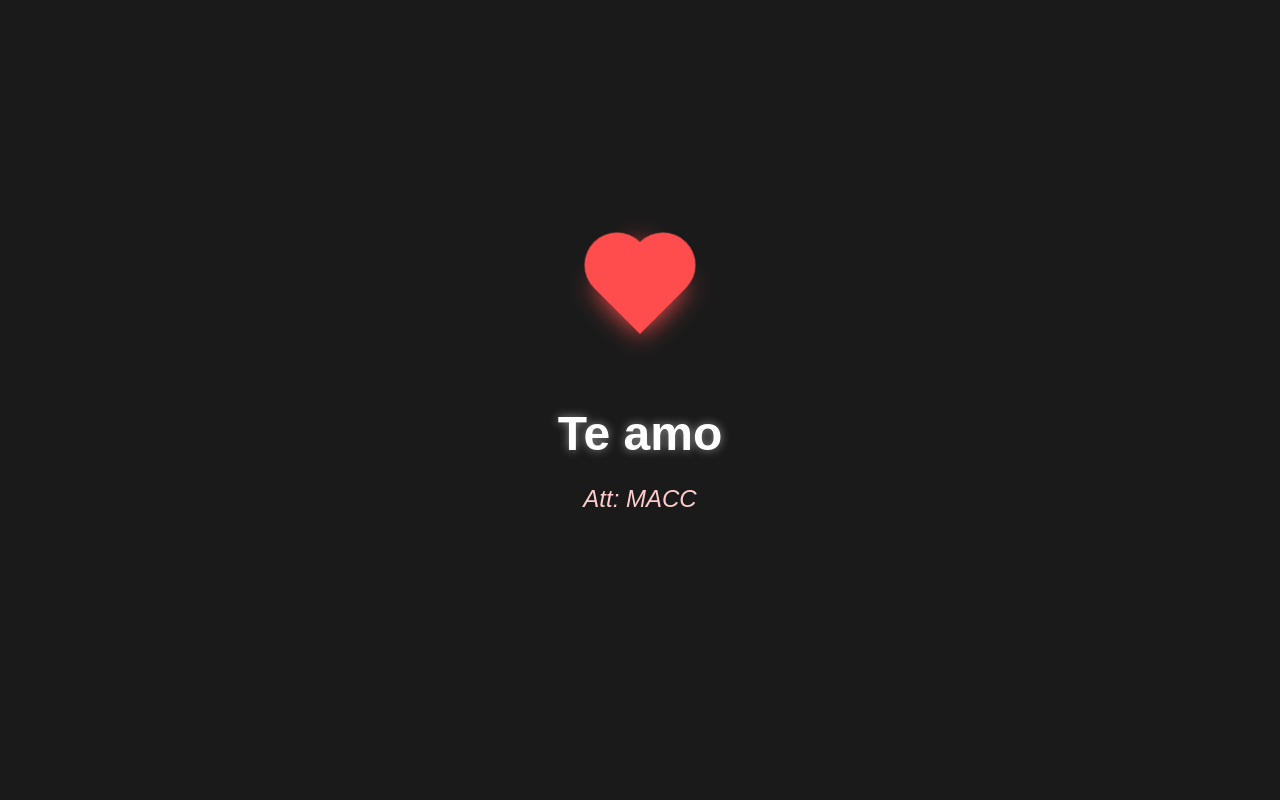
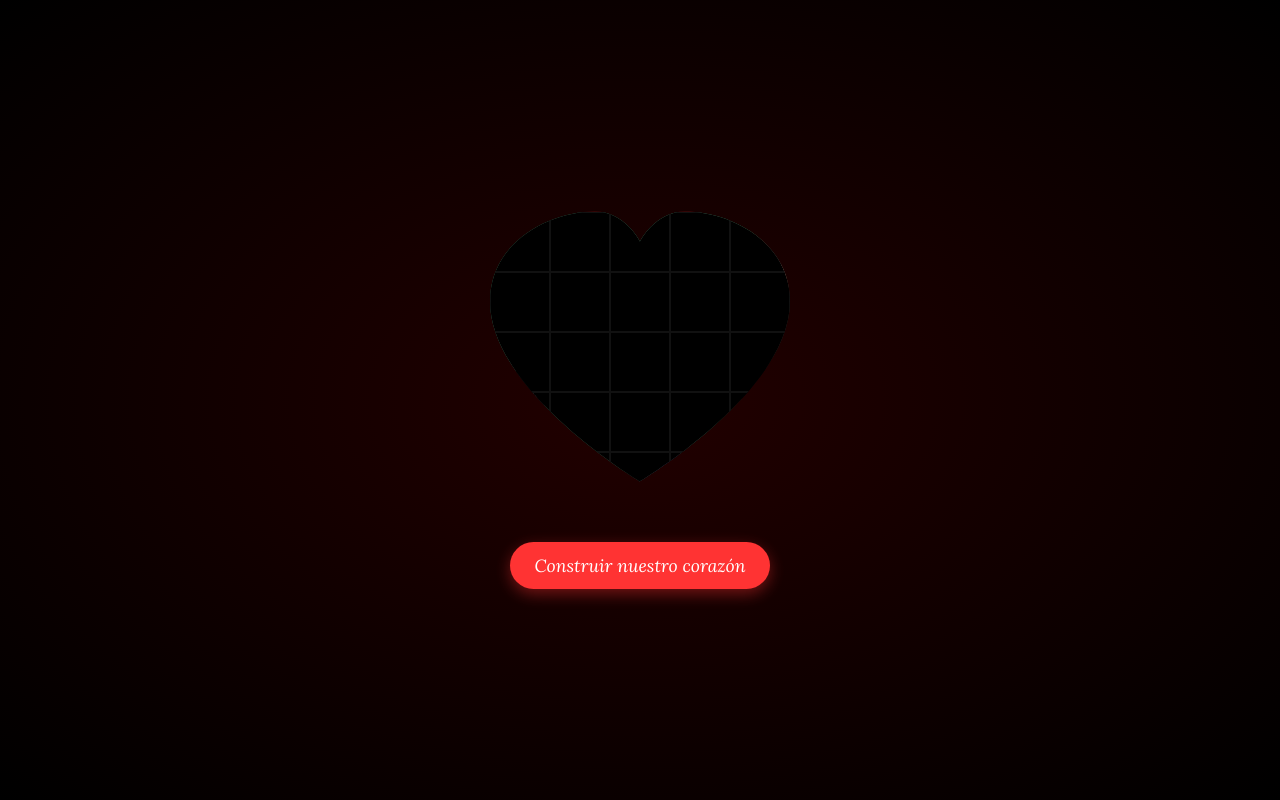
Before and after one commit to dragonc454-dotcom/cursi, a Flask app: page / in a window 1280 px wide. Run offline with Flask 3, Linux system fonts and the light colour scheme.

Commit message:
mejorado

```diff
--- a/templates/index.html
+++ b/templates/index.html
@@ -3,80 +3,196 @@
 <head>
     <meta charset="UTF-8">
     <meta name="viewport" content="width=device-width, initial-scale=1.0">
-    <title>Para ti</title>
+    <title>Para MACC</title>
+    <link href="https://fonts.googleapis.com/css2?family=Dancing+Script:wght@700&family=Lora:ital@1&display=swap" rel="stylesheet">
     <style>
         body {
-            background-color: #1a1a1a;
+            background: radial-gradient(ellipse at center, #220000 0%, #000000 100%);
             display: flex;
             flex-direction: column;
             align-items: center;
             justify-content: center;
-            height: 100vh;
+            min-height: 100vh;
             margin: 0;
-            font-family: 'Arial', sans-serif;
-            overflow: hidden;
+            font-family: 'Lora', serif;
+            color: white;
+            overflow: hidden; /* Evita barras de desplazamiento durante animaciones */
         }
 
-        /* El Corazón */
-        .heart {
-            background-color: #ff4d4d;
-            display: inline-block;
-            height: 50px;
-            margin: 0 10px;
+        /* --- Contenedor Principal del Corazón --- */
+        .heart-wrapper {
             position: relative;
-            top: 0;
-            transform: rotate(-45deg);
-            width: 50px;
-            animation: beat 1.2s infinite;
-            box-shadow: 0 0 20px #ff4d4d;
+            width: 300px;
+            height: 300px;
+            margin-bottom: 30px;
+             /* Esto recorta TODO lo que esté dentro (imagen y cuadrícula) en forma de corazón */
+            clip-path: path('M150 270 C 150 270, 0 180, 0 90 C 0 30, 60 0, 105 0 C 135 0, 150 30, 150 30 C 150 30, 165 0, 195 0 C 240 0, 300 30, 300 90 C 300 180, 150 270, 150 270 Z');
+            box-shadow: 0 0 20px rgba(255, 50, 50, 0.5);
         }
 
-        .heart:before,
-        .heart:after {
-            content: "";
-            background-color: #ff4d4d;
-            border-radius: 50%;
-            height: 50px;
+        /* La imagen real */
+        .heart-image {
+            width: 100%;
+            height: 100%;
+            object-fit: cover; /* Asegura que la imagen cubra todo el espacio sin deformarse */
             position: absolute;
-            width: 50px;
+            top: 0;
+            left: 0;
         }
 
-        .heart:before { top: -25px; left: 0; }
-        .heart:after { left: 25px; top: 0; }
-
-        /* Animación de latido */
-        @keyframes beat {
-            0% { transform: scale(1) rotate(-45deg); }
-            50% { transform: scale(1.3) rotate(-45deg); }
-            100% { transform: scale(1) rotate(-45deg); }
+        /* La cuadrícula que cubre la imagen */
+        .cover-grid {
+            position: absolute;
+            top: 0;
+            left: 0;
+            width: 100%;
+            height: 100%;
+            display: grid;
+            grid-template-columns: repeat(5, 1fr); /* 5x5 = 25 baldosas */
+            grid-template-rows: repeat(5, 1fr);
+            z-index: 2; /* Asegura que esté encima de la imagen */
         }
 
-        /* El Texto */
-        .message {
-            margin-top: 60px;
-            text-align: center;
-            color: white;
-            opacity: 0; /* Empieza invisible */
-            animation: fadeIn 3s forwards;
-            animation-delay: 0.5s;
+        .tile {
+            background-color: #000; /* Color de las baldosas que cubren */
+            transition: opacity 0.8s ease, transform 0.8s ease;
+            border: 1px solid #111; /* Pequeño borde para guiar la vista */
         }
 
-        h1 { font-size: 3rem; margin-bottom: 10px; text-shadow: 0 0 10px rgba(255,255,255,0.5); }
-        p { font-size: 1.5rem; color: #ffcccc; font-style: italic; }
+        /* Clase para ocultar una baldosa */
+        .tile.revealed {
+            opacity: 0;
+            transform: scale(0.8); /* Efecto de encogimiento al desaparecer */
+            pointer-events: none;
+        }
 
-        @keyframes fadeIn {
-            to { opacity: 1; }
+        /* --- Botón --- */
+        #buildBtn {
+            padding: 12px 24px;
+            font-size: 1.1rem;
+            background-color: #ff3333;
+            color: white;
+            border: none;
+            border-radius: 30px;
+            cursor: pointer;
+            box-shadow: 0 5px 15px rgba(255, 50, 50, 0.4);
+            transition: all 0.3s ease;
+            font-family: 'Lora', serif;
+            z-index: 10;
+        }
+
+        #buildBtn:hover {
+            background-color: #ff6666;
+            transform: translateY(-3px);
+        }
+
+        #buildBtn:active {
+            transform: translateY(1px);
+        }
+
+        /* --- Sección Final (Poema y Texto) --- */
+        .final-content {
+            text-align: center;
+            display: none; /* Oculto al inicio */
+            opacity: 0;
+            transition: opacity 2s ease-in;
+            max-width: 80%;
+        }
+
+        .poem {
+            font-style: italic;
+            margin-bottom: 30px;
+            line-height: 1.6;
+            color: #ffcccc;
+        }
+
+        .main-title {
+            font-family: 'Dancing Script', cursive;
+            font-size: 4rem;
+            margin: 0;
+            color: #ff5555;
+            text-shadow: 0 0 10px rgba(255, 50, 50, 0.8);
+        }
+
+        .signature {
+            margin-top: 10px;
+            font-size: 1.2rem;
+            color: #aaa;
+            letter-spacing: 2px;
+        }
+
+        /* Clase para mostrar el contenido final */
+        .show-final {
+            display: block;
+            opacity: 1;
         }
     </style>
 </head>
 <body>
 
-    <div class="heart"></div>
+    <div class="heart-wrapper">
+        <img src="{{ url_for('static', filename='corazon.jpg') }}" alt="Corazón" class="heart-image">
+        <div class="cover-grid" id="grid"></div>
+    </div>
 
-    <div class="message">
-        <h1>Te amo</h1>
-        <p>Att: MACC</p>
+    <button id="buildBtn">Construir nuestro corazón</button>
+
+    <div class="final-content" id="finalMessage">
+        <div class="poem">
+            "En cada latido, un paso hacia ti,<br>
+            construyendo juntos lo que sentí.<br>
+            Pieza por pieza, con cada mirada,<br>
+            mi alma a la tuya quedó atada."
+        </div>
+        <h1 class="main-title">Te amo</h1>
+        <p class="signature">Att: MACC</p>
     </div>
+
+
+    <script>
+        // 1. Configuración inicial
+        const gridContainer = document.getElementById('grid');
+        const buildBtn = document.getElementById('buildBtn');
+        const finalMessage = document.getElementById('finalMessage');
+        let tiles = [];
+        const gridSize = 5; // Cuadrícula de 5x5 = 25 piezas
+
+        // 2. Generar la cuadrícula de baldosas negras
+        for (let i = 0; i < gridSize * gridSize; i++) {
+            const tile = document.createElement('div');
+            tile.classList.add('tile');
+            gridContainer.appendChild(tile);
+            tiles.push(tile); // Guardamos la referencia de cada baldosa
+        }
+
+        // 3. Lógica del botón
+        buildBtn.addEventListener('click', () => {
+            // Filtramos solo las baldosas que aún NO han sido reveladas
+            const unrevealedTiles = tiles.filter(t => !t.classList.contains('revealed'));
+
+            if (unrevealedTiles.length > 0) {
+                // Elegir una baldosa al azar
+                const randomIndex = Math.floor(Math.random() * unrevealedTiles.length);
+                const tileToReveal = unrevealedTiles[randomIndex];
+
+                // Añadir la clase que la hace transparente
+                tileToReveal.classList.add('revealed');
+
+                // Cambiar texto del botón para hacerlo interactivo
+                const texts = ["Un poco más...", "Ya casi...", "Sigue construyendo...", "Creando amor..."];
+                 buildBtn.textContent = texts[Math.floor(Math.random() * texts.length)];
+
+            }
+
+            // Verificar si fue la última pieza (revisamos de nuevo después del clic)
+             const remaining = tiles.filter(t => !t.classList.contains('revealed')).length;
+             if (remaining === 0) {
+                // Si no quedan piezas, ocultar botón y mostrar mensaje final
+                buildBtn.style.display = 'none';
+                finalMessage.classList.add('show-final');
+            }
+        });
+    </script>
 
 </body>
 </html>
```
Also changed, not shown: static/corazon.jpg (added).
